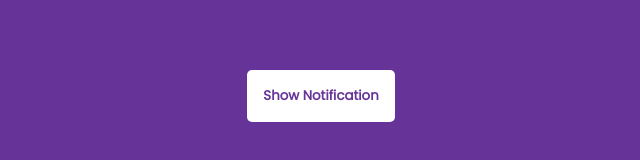
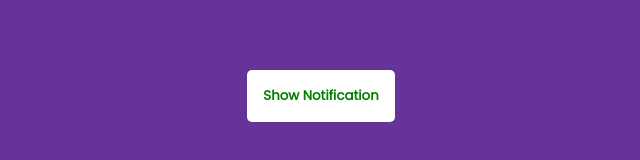
Before and after one commit to davidballters/Toast-Notificacion, a plain HTML site: page index.html in a window 1280 px wide. Shown: the part 304-464 px from the top of the page, 319-959 px from the left. Drawn offline with Linux system fonts and the light colour scheme.

Commit message:
tod full

```diff
--- a/style.css
+++ b/style.css
@@ -18,7 +18,7 @@ body {
 
 .btn {
   background-color: #ffffff;
-  color: rebeccapurple;
+  color: green;
   font-family: inherit;
   font-weight: bold;
   padding: 1rem;
```
